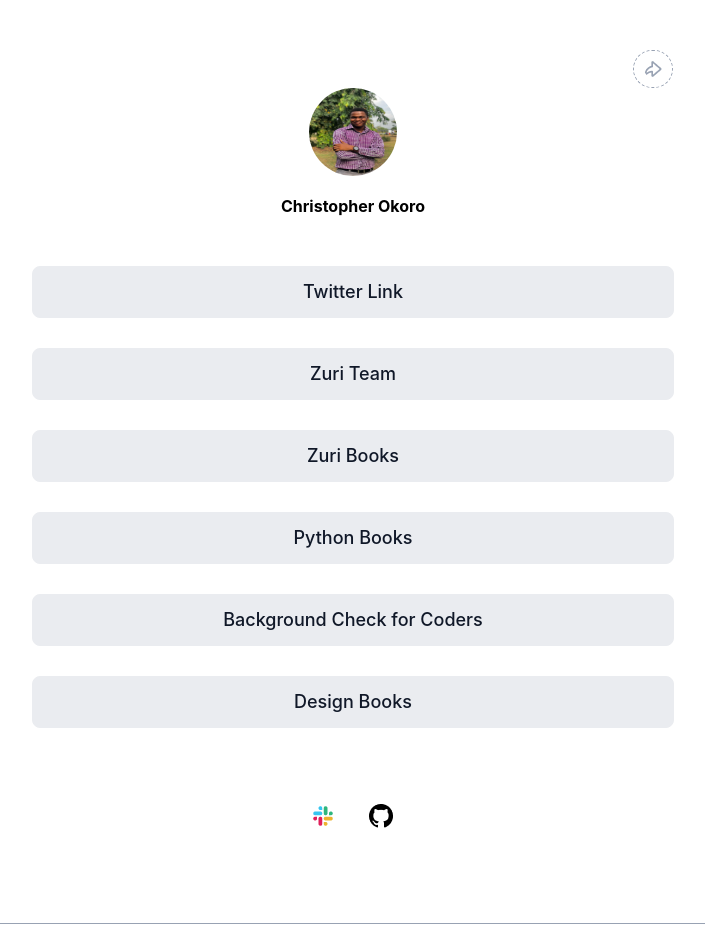
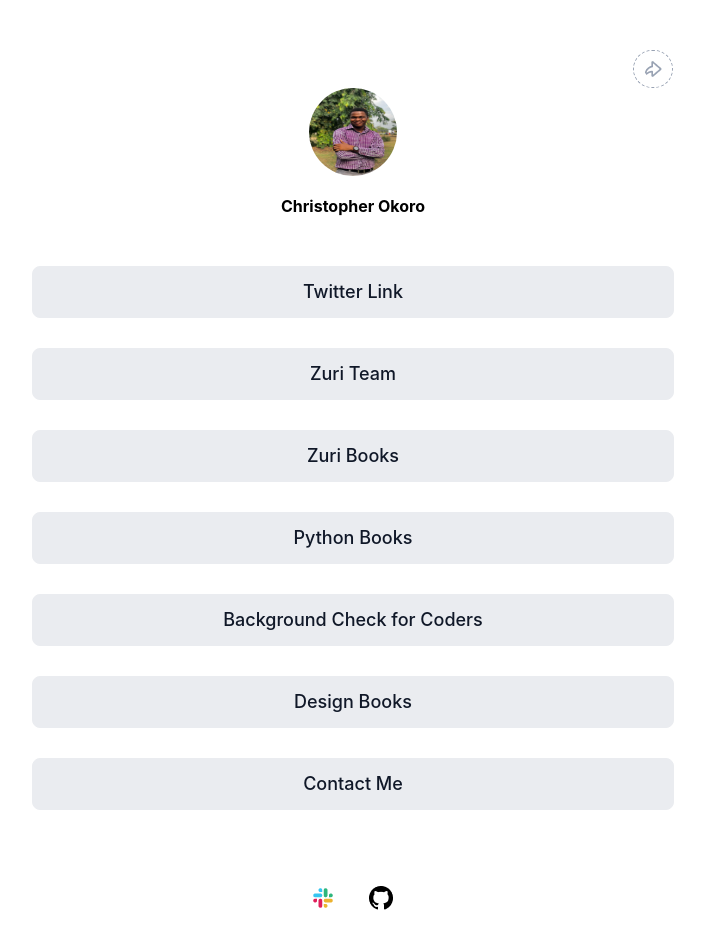
Before and after one commit to christofa/hn9-projects, a React (Create React App) app: page / in a window 1280 px wide. Shown: the top 942 px of the page, without its empty margins (287-992 px from the left). Built offline with nearby package versions, Linux system fonts and the light colour scheme.

Commit message:
added a link tag

```diff
--- a/src/components/Data.js
+++ b/src/components/Data.js
@@ -1,4 +1,5 @@
-import React from 'react'
+import React from "react";
+import { Link } from 'react-router-dom'
 
 export default function Data() {
   return (
@@ -8,11 +9,13 @@
         <img alt="" src="./images/icon-dot.jpg" className="dotted" />
       </div>
       <div className="heading">
-        <img alt="" src="./images/myPic1.png" id="profile__img"/>
+        <img alt="" src="./images/myPic1.png" id="profile__img" />
         <b>Christopher Okoro</b>
       </div>
       <div className="link-section">
-    <a href="https://twitter.com/its_chriso" id ="twitter">Twitter Link</a>
+        <a href="https://twitter.com/its_chriso" id="twitter">
+          Twitter Link
+        </a>
         <a href="https://training.zuri.team/" id="btn__zuri">
           Zuri Team
         </a>
@@ -28,11 +31,16 @@
         <a href="https://books.zuri.team/design-rules" id="book__design">
           Design Books{" "}
         </a>
+        <Link to="/contact">Contact Me</Link>
       </div>
       <div className="media-section">
-        <a href="https://hng9.slack.com/christopherokoro"><img alt="" src="./images/slack.png" /></a>
-        <a href ="https://github.com/christofa"><img alt="" src="./images/github-icon.jpg" /></a>
+        <a href="https://hng9.slack.com/christopherokoro">
+          <img alt="" src="./images/slack.png" />
+        </a>
+        <a href="https://github.com/christofa">
+          <img alt="" src="./images/github-icon.jpg" />
+        </a>
       </div>
     </div>
-  )
+  );
 }
```
Lines whose indentation alone changed are shown as unchanged.
